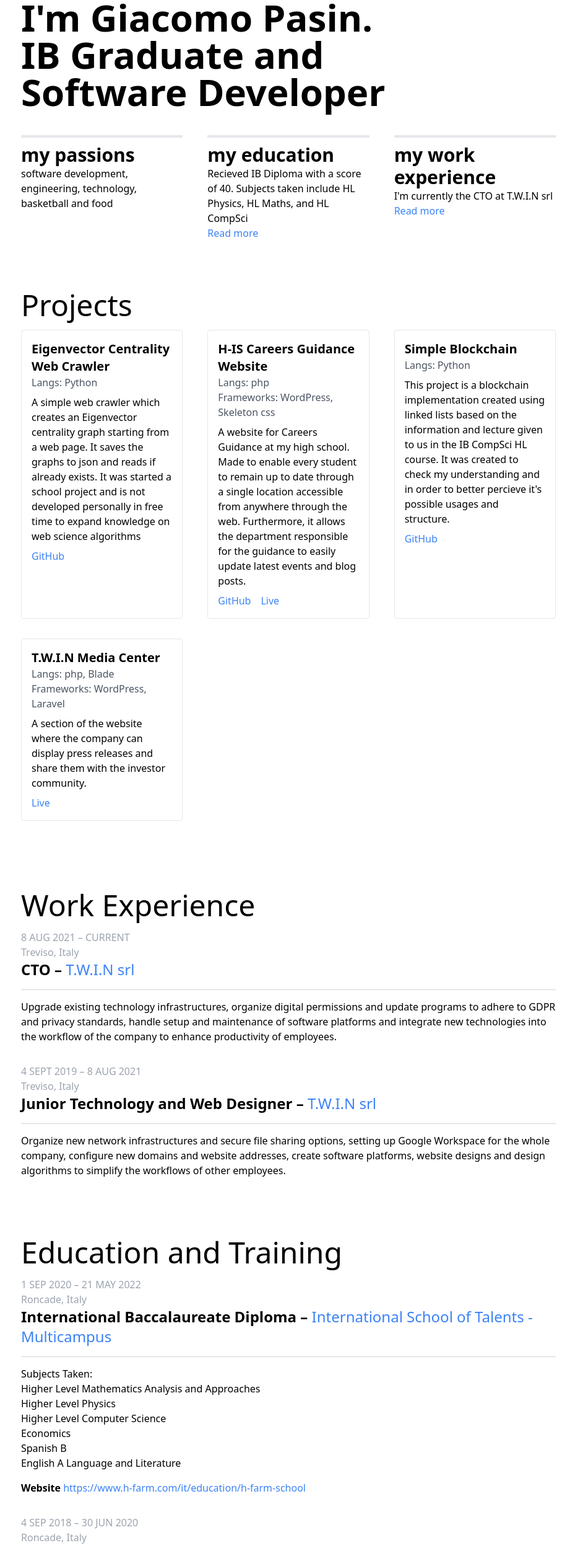
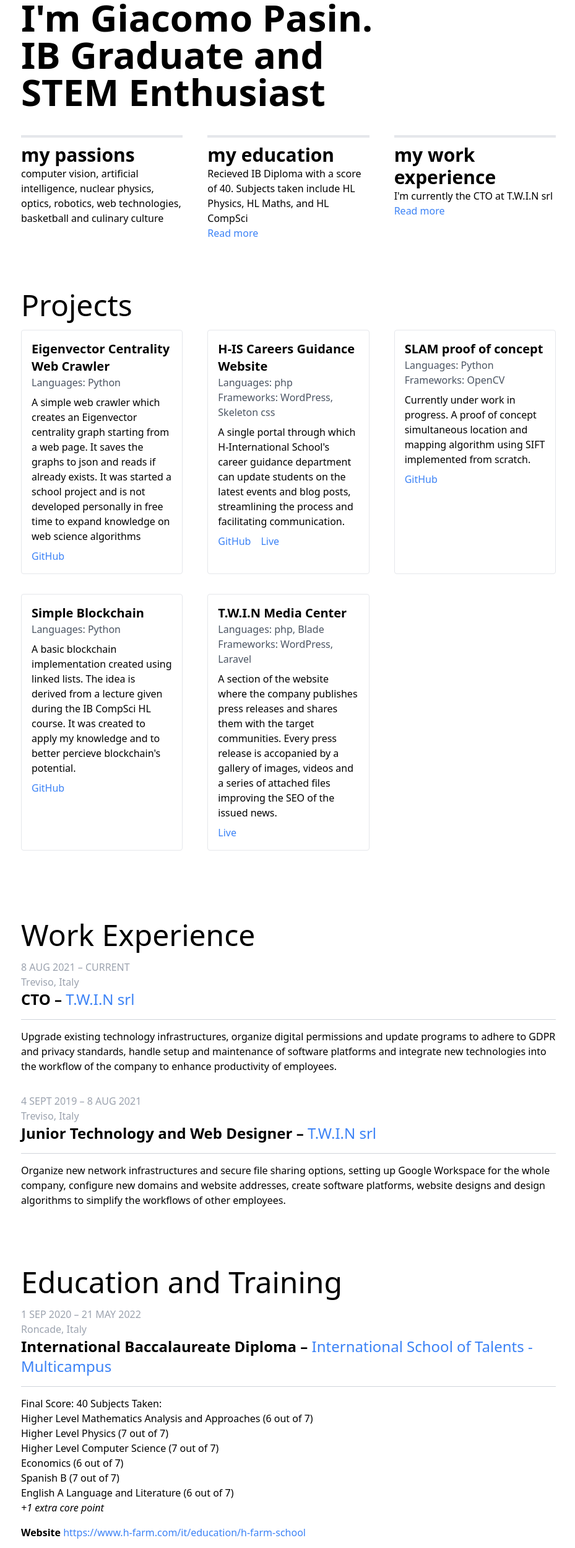
Before and after one commit to jackpeck2004/personal_website, a Next.js app: page / in a window 1280 px wide. Shown: the part 234-2731 px from the top of the page at 62% size, without its empty margins (174-1103 px from the left). Built offline with nearby package versions, Linux system fonts and the light colour scheme.

Commit message:
Updated the descriptions and new project

```diff
--- a/_content/projects/orientamento-website.md
+++ b/_content/projects/orientamento-website.md
@@ -1,6 +1,6 @@
 ---
 title: H-IS Careers Guidance Website
-description: A website for Careers Guidance at my high school. Made to enable every student to remain up to date through a single location accessible from anywhere through the web. Furthermore, it allows the department responsible for the guidance to easily update latest events and blog posts.
+description: A single portal through which H-International School's career guidance department can update students on the latest events and blog posts, streamlining the process and facilitating communication.
 languages: php
 frameworks: WordPress, Skeleton css
 github: https://github.com/jackpeck2004/orientamento_website
--- a/_content/projects/simple-blockchain.md
+++ b/_content/projects/simple-blockchain.md
@@ -1,6 +1,6 @@
 ---
 title: Simple Blockchain
-description: This project is a blockchain implementation created using linked lists based on the information and lecture given to us in the IB CompSci HL course. It was created to check my understanding and in order to better percieve it's possible usages and structure.
+description: A basic blockchain implementation created using linked lists. The idea is derived from a lecture given during the IB CompSci HL course. It was created to apply my knowledge and to better percieve blockchain's potential.
 languages: Python
 github: https://github.com/jackpeck2004/Blockchain
 ---
--- /dev/null
+++ b/_content/projects/slam.md
@@ -0,0 +1,7 @@
+---
+title: SLAM proof of concept
+description: Currently under work in progress. A proof of concept simultaneous location and mapping algorithm using SIFT implemented from scratch.
+languages: Python
+frameworks: OpenCV
+github: https://github.com/jackpeck2004/SLAM
+---
--- a/_content/projects/twin-media-center.md
+++ b/_content/projects/twin-media-center.md
@@ -1,6 +1,6 @@
 ---
 title: T.W.I.N Media Center
-description: A section of the website where the company can display press releases and share them with the investor community.
+description: A section of the website where the company publishes press releases and shares them with the target communities. Every press release is accopanied by a gallery of images, videos and a series of attached files improving the SEO of the issued news.
 languages: php, Blade
 frameworks: WordPress, Laravel
 live: https://twin.services/media-center
--- a/src/components/partials/projects.tsx
+++ b/src/components/partials/projects.tsx
@@ -17,7 +17,7 @@ const Project: FC<Omit<IProject, "slug">> = ({
         <div>
           <h4 className="font-semibold text-xl">{title}</h4>
           <h6 className="mb-2 text-gray-600">
-            Langs: {langs && langs.join(", ")}
+            Languages: {langs && langs.join(", ")}
             <br />
             {frameworks.length ? "Frameworks: " + frameworks.join(", ") : ""}
           </h6>
--- a/src/pages/index.tsx
+++ b/src/pages/index.tsx
@@ -14,7 +14,7 @@ const CHARACTERISTICS: Array<ICharacteristic> = [
   {
     title: "my passions",
     description:
-      "software development, engineering, technology, basketball and food"
+      "computer vision, artificial intelligence, nuclear physics, optics, robotics, web technologies, basketball and culinary culture"
   },
   {
     title: "my education",
@@ -41,8 +41,7 @@ const Page: NextPage = ({
     >
       <div className="px-4 lg:px-52">
         <h1 className="2xl:text-9xl lg:text-6xl text-5xl font-bold pt-[20vh]">
-          I&apos;m Giacomo Pasin. <br /> IB Graduate and <br /> Software
-          Developer
+          I&apos;m Giacomo Pasin. <br /> IB Graduate and <br /> STEM Enthusiast
         </h1>
         <Characteristics characteristics={CHARACTERISTICS} />
         {!isDesktop ? (
@@ -95,15 +94,18 @@ const Page: NextPage = ({
             schoolUrl="https://www.h-farm.com/it/education/h-farm-school"
           >
             <p>
-              Subjects Taken:
+              Final Score: 40 Subjects Taken:
               <ul>
-                <li>Higher Level Mathematics Analysis and Approaches</li>
-                <li>Higher Level Physics</li>
-                <li>Higher Level Computer Science</li>
-                <li>Economics</li>
-                <li>Spanish B</li>
-                <li>English A Language and Literature</li>
+                <li>
+                  Higher Level Mathematics Analysis and Approaches (6 out of 7)
+                </li>
+                <li>Higher Level Physics (7 out of 7)</li>
+                <li>Higher Level Computer Science (7 out of 7)</li>
+                <li>Economics (6 out of 7)</li>
+                <li>Spanish B (7 out of 7)</li>
+                <li>English A Language and Literature (6 out of 7)</li>
               </ul>
+              <em>+1 extra core point</em>
             </p>
           </Education>
           <Education
```
